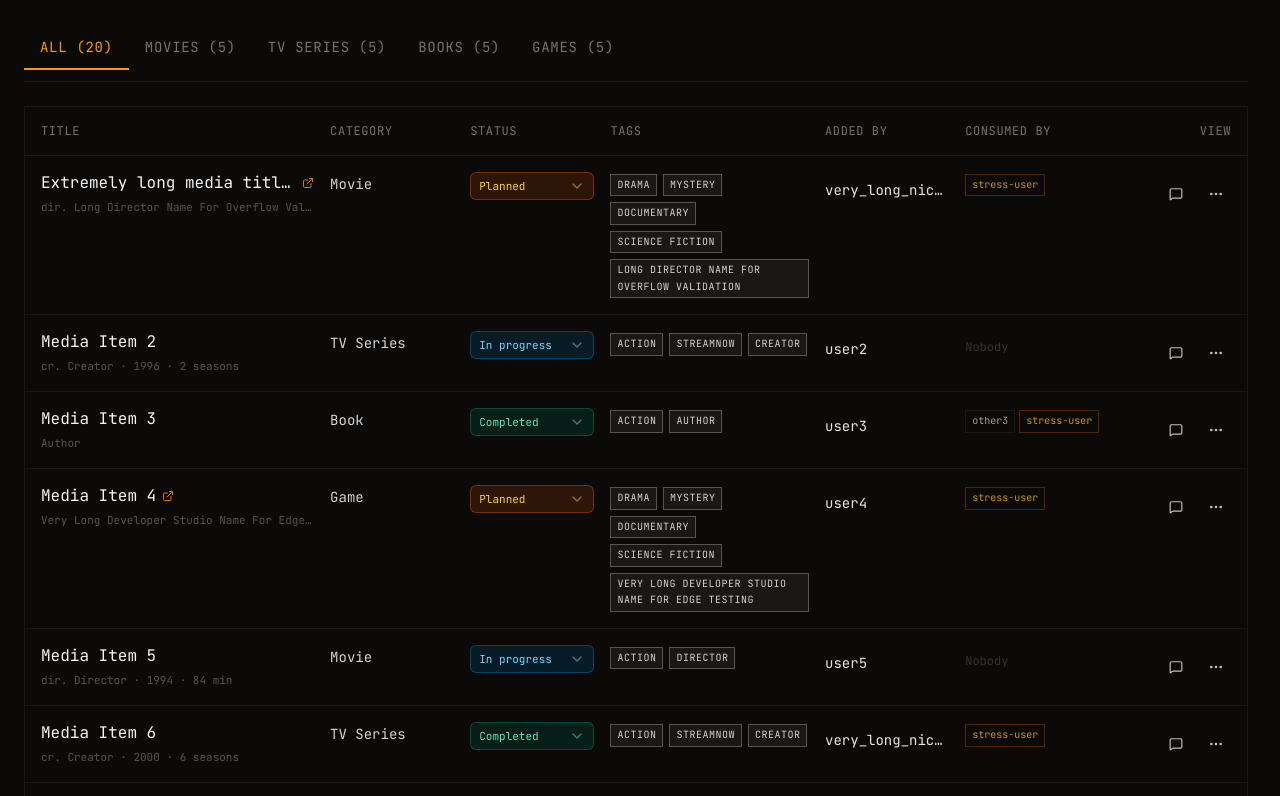
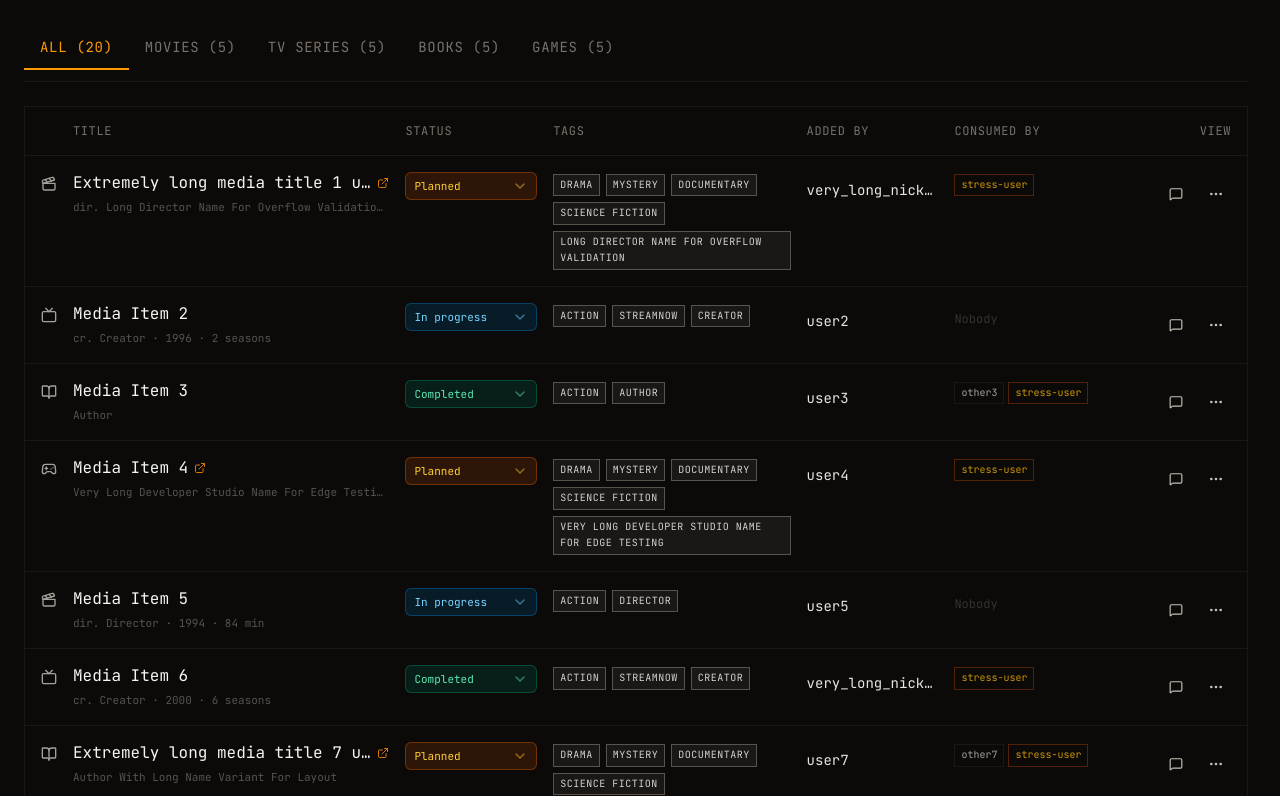
Before and after one commit to AlbertoCrapa/friends-archive, a Next.js app: page /ui-stress in a window 1280 px wide. Shown: the part 3424-4220 px from the top of the page. Built offline with nearby package versions, Linux system fonts and the light colour scheme.

Commit message:
fix: completed status

```diff
--- a/components/features/media/MediaTable.tsx
+++ b/components/features/media/MediaTable.tsx
@@ -16,7 +16,8 @@ import {
 import {
   DropdownMenu, DropdownMenuContent, DropdownMenuItem, DropdownMenuSeparator, DropdownMenuTrigger,
 } from '@/components/ui/dropdown-menu';
-import { ExternalLink, MoreHorizontal, Pencil, Star, Trash2 } from 'lucide-react';
+import { BookOpen, Clapperboard, ExternalLink, Gamepad2, MoreHorizontal, Pencil, Trash2, Tv } from 'lucide-react';
+import type { LucideIcon } from 'lucide-react';
 import { getStatusLabel, getStatusOptions } from '@/types';
 import { getStatusColor, getItemTags } from '@/lib/utils';
 import type { ItemStatus, MediaItem, MediaItemWithDetails, MediaType } from '@/types';
@@ -33,7 +34,7 @@ interface Props {
   userId: string;
   currentUserNickname: string | null;
   /** user_ids of the group's CURRENT members. When every one of them has
-   *  completed an item, the item shows the "everyone finished" star. */
+   *  completed an item, its row gets the "everyone finished" green wash. */
   memberIds?: string[];
   activeTags?: string[];
   onToggleTag?: (tag: string) => void;
@@ -42,6 +43,23 @@ interface Props {
 }
 
 const TAG_DISPLAY_LIMIT = 6;
+
+// One glyph per media type — the label lives in the tooltip / aria-label.
+const TYPE_ICONS: Record<MediaType, LucideIcon> = {
+  movie: Clapperboard,
+  tv_series: Tv,
+  book: BookOpen,
+  video_game: Gamepad2,
+};
+
+function TypeIcon({ type, className }: { type: MediaType; className?: string }) {
+  const Icon = TYPE_ICONS[type] ?? Clapperboard;
+  return (
+    <span title={getTypeLabel(type)} className="inline-flex">
+      <Icon className={className} aria-label={getTypeLabel(type)} />
+    </span>
+  );
+}
 
 export function MediaTable({
   items,
@@ -171,9 +189,11 @@ export function MediaTable({
 
   return (
     <div className="space-y-0 border border-stone-800/50">
-      <div className="hidden md:grid md:grid-cols-[2.2fr_1fr_1fr_1.6fr_1fr_1.4fr_76px] gap-4 px-4 py-4 border-b border-stone-800/60 text-xs font-mono uppercase tracking-wider text-stone-500">
+      <div className="hidden md:grid md:grid-cols-[16px_2.4fr_1fr_1.8fr_1fr_1.4fr_76px] gap-4 px-4 py-4 border-b border-stone-800/60 text-xs font-mono uppercase tracking-wider text-stone-500">
+        <span>
+          <span className="sr-only">Type</span>
+        </span>
         <span>Title</span>
-        <span>Category</span>
         <span>Status</span>
         <span>Tags</span>
         <span>Added By</span>
@@ -191,9 +211,9 @@ export function MediaTable({
           ? consumedUsers.includes(currentUserNickname)
           : consumed;
         const tagChips = getItemTags(item);
-        // Everyone-finished star: every CURRENT member has completed the item
+        // Everyone-finished marker: every CURRENT member has completed the item
         // (completion ≡ having a consumption record; the viewer's own state uses
-        // the optimistic value so the star appears/disappears immediately).
+        // the optimistic value so the marker appears/disappears immediately).
         const completedByAll =
           memberIds.length > 0 &&
           memberIds.every((memberId) =>
@@ -205,25 +225,22 @@ export function MediaTable({
         return (
           <Fragment key={item.id}>
             <motion.div
-              className="hidden md:grid md:grid-cols-[2.2fr_1fr_1fr_1.6fr_1fr_1.4fr_76px] gap-4 px-4 py-4 border-b border-stone-800/50 items-start hover:bg-stone-900/20 transition-colors"
+              className={cn(
+                'hidden md:grid md:grid-cols-[16px_2.4fr_1fr_1.8fr_1fr_1.4fr_76px] gap-4 px-4 py-4 border-b border-stone-800/50 items-start hover:bg-stone-900/20 transition-colors',
+                // Whole-group completion reads as a wash over the row, not a badge.
+                completedByAll && 'bg-gradient-to-br from-emerald-900/25 via-emerald-950/10 via-40% to-transparent'
+              )}
               initial={{ opacity: 0, y: 8 }}
               animate={{ opacity: 1, y: 0 }}
               transition={{ duration: 0.2, delay: Math.min(0.012 * index, 0.2) }}
             >
+            <div className="pt-0.5 text-stone-400">
+              <TypeIcon type={item.type} className="h-4 w-4" />
+            </div>
+
             <div className="space-y-1 min-w-0">
               <div className="flex items-center gap-1.5 min-w-0">
                 <p className="text-stone-100 font-light leading-snug truncate">{item.title}</p>
-                {completedByAll && (
-                  <span
-                    className="shrink-0 inline-flex"
-                    title="Completed by everyone in the group"
-                  >
-                    <Star
-                      className="h-3 w-3 fill-amber-400/90 text-amber-400/90"
-                      aria-label="Completed by everyone in the group"
-                    />
-                  </span>
-                )}
                 {item.external_url && (
                   <a
                     href={item.external_url}
@@ -243,8 +260,6 @@ export function MediaTable({
                 </p>
               )}
             </div>
-
-            <div className="text-stone-300 text-sm font-light pt-0.5">{getTypeLabel(item.type)}</div>
 
             <div className="shrink-0">
               {isMember ? (
@@ -288,6 +303,13 @@ export function MediaTable({
             <div className="min-w-0 pt-0.5">
               {consumedUsers.length === 0 ? (
                 <span className="text-xs font-mono" style={{ color: 'oklch(0.32 0.005 60)' }}>Nobody</span>
+              ) : completedByAll ? (
+                <span
+                  className="inline-flex items-center gap-1 font-mono text-[10px] px-1.5 py-0.5 border border-emerald-700/50 bg-emerald-900/30 text-emerald-300"
+                  title={consumedUsers.join(', ')}
+                >
+                  Everyone ({consumedUsers.length})
+                </span>
               ) : (
                 <div className="flex flex-wrap gap-1">
                   {consumedUsers.slice(0, 3).map((name) => (
@@ -350,7 +372,10 @@ export function MediaTable({
             </motion.div>
 
             <motion.div
-              className="md:hidden border-b border-stone-800/50 p-4 space-y-3"
+              className={cn(
+                'md:hidden border-b border-stone-800/50 p-4 space-y-3',
+                completedByAll && 'bg-gradient-to-br from-emerald-900/25 via-emerald-950/10 via-40% to-transparent'
+              )}
               initial={{ opacity: 0, y: 10 }}
               animate={{ opacity: 1, y: 0 }}
               transition={{ duration: 0.2, delay: Math.min(0.012 * index, 0.2) }}
@@ -360,17 +385,6 @@ export function MediaTable({
               <div className="min-w-0 space-y-1">
                 <div className="flex items-start gap-1.5">
                   <p className="text-base text-stone-100 leading-snug break-words">{item.title}</p>
-                  {completedByAll && (
-                    <span
-                      className="shrink-0 mt-1 inline-flex"
-                      title="Completed by everyone in the group"
-                    >
-                      <Star
-                        className="h-3.5 w-3.5 fill-amber-400/90 text-amber-400/90"
-                        aria-label="Completed by everyone in the group"
-                      />
-                    </span>
-                  )}
                   {item.external_url && (
                     <a
                       href={item.external_url}
@@ -383,7 +397,10 @@ export function MediaTable({
                     </a>
                   )}
                 </div>
-                <p className="text-[11px] font-mono text-stone-500">{getTypeLabel(item.type)}</p>
+                <p className="flex items-center gap-1 text-[11px] font-mono text-stone-500">
+                  <TypeIcon type={item.type} className="h-3 w-3" />
+                  {getTypeLabel(item.type)}
+                </p>
                 {item.metadata && (
                   <p className="text-[11px] font-mono text-stone-600"><MetaSummary item={item} /></p>
                 )}
@@ -432,6 +449,10 @@ export function MediaTable({
                 <p className="text-[10px] font-mono uppercase tracking-wider text-stone-600 mb-1">Consumed by</p>
                 {consumedUsers.length === 0 ? (
                   <p className="text-xs font-mono text-stone-600">Nobody yet</p>
+                ) : completedByAll ? (
+                  <span className="inline-flex items-center gap-1 font-mono text-[11px] px-1.5 py-0.5 border border-emerald-700/50 bg-emerald-900/30 text-emerald-300">
+                    Everyone ({consumedUsers.length})
+                  </span>
                 ) : (
                   <div className="flex flex-wrap gap-1">
                     {consumedUsers.slice(0, 4).map((name) => (
```
Also changed, not shown: 1 other file (tests, documents, lock files or other folders).
